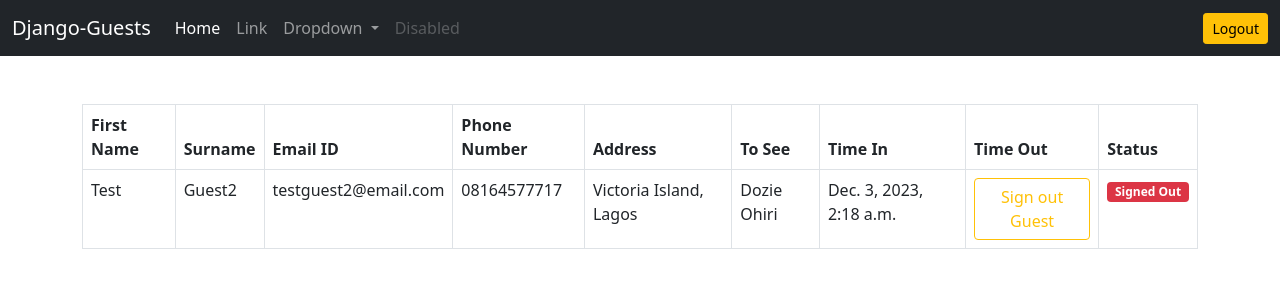
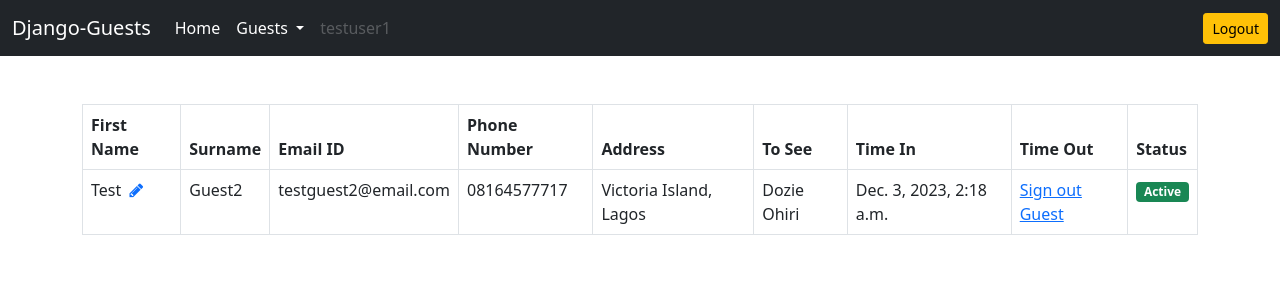
Before and after one commit to chideegit/django-guests, a Django app: page /guest/signed-in-guests/ in a window 1280 px wide. Shown: the top 300 px of the page. Run offline with Django 4.2, Linux system fonts and the light colour scheme; a user stored in the database is signed in; data comes from the database, SQL or seed files in the repository; both versions use the stored data as it was after the commit; some libraries are stand-ins or nearby versions.

Commit message:
added lines of codes

```diff
--- a/accounts/form.py
+++ b/accounts/form.py
@@ -6,4 +6,4 @@ User = get_user_model()
 class RegisterUserForm(UserCreationForm):
     class Meta:
         model = User
-        fields = ['username', 'password1', 'password2']
+        fields = ['username', 'email', 'password1', 'password2']
--- a/dashboard/views.py
+++ b/dashboard/views.py
@@ -1,6 +1,7 @@
 from django.shortcuts import render
 from django.contrib.auth.decorators import login_required
 
+@login_required
 def dashboard(request):
     context = {}
     return render(request, 'dashboard/dashboard.html', context)
--- a/guest/views.py
+++ b/guest/views.py
@@ -26,19 +26,23 @@ def add_guest(request):
 @login_required
 def update_guest(request,pk):
     guest = Guest.objects.get(pk=pk)
-    if request.method == 'POST':
-        form = UpdateGuestForm(request.POST, instance=guest)
-        if form.is_valid():
-            form.save()
-            messages.success(request, 'Guest information has been updated and saved')
-            return redirect('dashboard')
+    if guest.has_signed_out:
+        messages.warning(request, 'Cannot change guest properties. Please reach out to an Admin')
+        return redirect('dashboard')
+    else:
+        if request.method == 'POST':
+            form = UpdateGuestForm(request.POST, instance=guest)
+            if form.is_valid():
+                form.save()
+                messages.success(request, 'Guest information has been updated and saved')
+                return redirect('dashboard')
+            else:
+                messages.warning(request, 'Something went wrong. Please check form errors')
+                #return redirect('update-guest')
         else:
-            messages.warning(request, 'Something went wrong. Please check form errors')
-            #return redirect('update-guest')
-    else:
-        form = UpdateGuestForm(instance=guest)
-        context = {'form':form}
-    return render(request, 'guest/update_guest.html', context)
+            form = UpdateGuestForm(instance=guest)
+            context = {'form':form}
+        return render(request, 'guest/update_guest.html', context)
 
 @login_required
 def signed_in_guests(request):
@@ -50,7 +54,7 @@ def signed_in_guests(request):
 def signed_out_guests(request):
     guests = Guest.objects.filter(has_signed_out=True).order_by('-time_out')
     context = {'guests':guests}
-    return render(request, 'guest/signed_in_guests.html', context)
+    return render(request, 'guest/signed_out_guests.html', context)
 
 @login_required
 def guest_sign_out(request, pk):
--- a/templates/accounts/login.html
+++ b/templates/accounts/login.html
@@ -7,11 +7,11 @@
 <form class="p-4 p-md-5 border rounded-3 bg-light" method="POST">
     {% csrf_token %}
     <div class="form-floating mb-3">
-        <input type="username" class="form-control" id="floatingInput">
+        <input type="input" name="username" class="form-control" id="floatingInput">
         <label for="floatingInput">Username</label>
     </div>
     <div class="form-floating mb-3">
-        <input type="password" class="form-control" id="floatingPassword">
+        <input type="password" name="password" class="form-control" id="floatingPassword">
         <label for="floatingPassword">Password</label>
     </div>
 
--- a/templates/accounts/register.html
+++ b/templates/accounts/register.html
@@ -5,7 +5,8 @@
 
 {% block content %}
 
-<form class="p-4 p-md-5 border rounded-3 bg-light">
+<form class="p-4 p-md-5 border rounded-3 bg-light" method="POST">
+    {% csrf_token %}
     <div class="form-floating mb-3">
         {% render_field form.username class="form-control" %}
         <label for="floatingInput">Username</label>
--- a/templates/base.html
+++ b/templates/base.html
@@ -9,7 +9,7 @@
     <!-- Bootstrap CSS -->
     <link href="https://cdn.jsdelivr.net/npm/bootstrap@5.0.2/dist/css/bootstrap.min.css" rel="stylesheet"
         integrity="sha384-EVSTQN3/azprG1Anm3QDgpJLIm9Nao0Yz1ztcQTwFspd3yD65VohhpuuCOmLASjC" crossorigin="anonymous">
-
+        <link rel="stylesheet" href="https://cdnjs.cloudflare.com/ajax/libs/font-awesome/4.7.0/css/font-awesome.min.css">
     <title>Django Guests</title>
 </head>
 
@@ -25,27 +25,27 @@
             <div class="collapse navbar-collapse" id="navbarSupportedContent">
                 <ul class="navbar-nav me-auto mb-2 mb-lg-0">
                     <li class="nav-item">
-                        <a class="nav-link active" aria-current="page" href="#">Home</a>
+                        <a class="nav-link active" aria-current="page" href="/">Home</a>
                     </li>
-                    <li class="nav-item">
-                        <a class="nav-link" href="#">Link</a>
-                    </li>
+
                     <li class="nav-item dropdown">
-                        <a class="nav-link dropdown-toggle" href="#" id="navbarDropdown" role="button"
+                        <a class="nav-link active dropdown-toggle" href="#" id="navbarDropdown" role="button"
                             data-bs-toggle="dropdown" aria-expanded="false">
-                            Dropdown
+                            Guests
                         </a>
                         <ul class="dropdown-menu" aria-labelledby="navbarDropdown">
-                            <li><a class="dropdown-item" href="#">Action</a></li>
-                            <li><a class="dropdown-item" href="#">Another action</a></li>
+                            <li><a class="dropdown-item" href="{% url 'add-guest' %}">Add Guest</a></li>
+                            <li><a class="dropdown-item" href="{% url 'signed-in-guests' %}">View Active Guests</a></li>
                             <li>
                                 <hr class="dropdown-divider">
                             </li>
-                            <li><a class="dropdown-item" href="#">Something else here</a></li>
+                            <li><a class="dropdown-item" href="{% url 'signed-out-guests' %}">View Signed Out Guests</a>
+                            </li>
                         </ul>
                     </li>
                     <li class="nav-item">
-                        <a class="nav-link disabled" href="#" tabindex="-1" aria-disabled="true">Disabled</a>
+                        <a class="nav-link disabled" href="#" tabindex="-1"
+                            aria-disabled="true">{{request.user.username}}</a>
                     </li>
                 </ul>
                 <a href="{% url 'logout' %}" class="btn btn-warning btn-sm">Logout</a>
@@ -54,6 +54,14 @@
     </nav>
 
     <div class="container mt-5">
+        {% if messages %}
+        {% for message in messages %}
+        <div class="alert alert-{{message.tags}}" role="alert">
+            {{message}}
+        </div>
+        {% endfor %}
+        {% endif %}
+
         {% block content %}
         {% endblock content %}
     </div>
--- a/templates/dashboard/dashboard.html
+++ b/templates/dashboard/dashboard.html
@@ -8,7 +8,7 @@
         <p class="col-md-8 fs-4">Using a series of utilities, you can create this jumbotron, just like the one
             in previous versions of Bootstrap. Check out the examples below for how you can remix and restyle it
             to your liking.</p>
-        <button class="btn btn-primary btn-lg" type="button">Example button</button>
+        <a href="{% url 'add-guest' %}" class="btn btn-primary btn-lg" type="button">Add Guest</a>
     </div>
 </div>
 
--- a/templates/guest/add_guest.html
+++ b/templates/guest/add_guest.html
@@ -5,7 +5,8 @@
 
 {% block content %}
 
-<form class="p-4 p-md-5 border rounded-3 bg-light">
+<form class="p-4 p-md-5 border rounded-3 bg-light" method="POST">
+    {% csrf_token %}
     <div class="form-floating mb-3">
         {% render_field form.first_name class="form-control" %}
         <label for="floatingInput">First Name</label>
--- a/templates/guest/signed_in_guests.html
+++ b/templates/guest/signed_in_guests.html
@@ -18,7 +18,7 @@
     <tbody>
         {% for guest in guests %}
         <tr>
-            <td>{{guest.first_name}}</td>
+            <td>{{guest.first_name}} <a href="{% url 'update-guest' guest.pk %}"><i class="fa fa-pencil text-primary ms-1"></i></a></td>
             <td>{{guest.surname}}</td>
             <td>{{guest.email_id}}</td>
             <td>{{guest.phone_number}}</td>
@@ -28,9 +28,9 @@
             {% if guest.time_out %}
             <td>{{guest.time_out}}</td>
             {% else %}
-            <td><a href="{% url 'guest-sign-out' guest.pk %}" class="btn btn-outline-warning">Sign out Guest</a></td>
+            <td><a href="{% url 'guest-sign-out' guest.pk %}">Sign out Guest</a></td>
             {% endif %}
-            {% if guest.has_signed_out %}
+            {% if not guest.has_signed_out %}
             <td><span class="badge bg-success">Active</span></td>
             {% else %}
             <td><span class="badge bg-danger">Signed Out</span></td>
--- a/templates/guest/update_guest.html
+++ b/templates/guest/update_guest.html
@@ -5,7 +5,8 @@
 
 {% block content %}
 
-<form class="p-4 p-md-5 border rounded-3 bg-light">
+<form class="p-4 p-md-5 border rounded-3 bg-light" method="POST">
+    {% csrf_token %}
     <div class="form-floating mb-3">
         {% render_field form.first_name class="form-control" %}
         <label for="floatingInput">First Name</label>
```
Also changed, not shown: accounts/views.py (+9 -2 lines), templates/accounts/base.html (+8 -0 lines), db.sqlite3, django_project/settings.py (line endings or trailing spaces).
